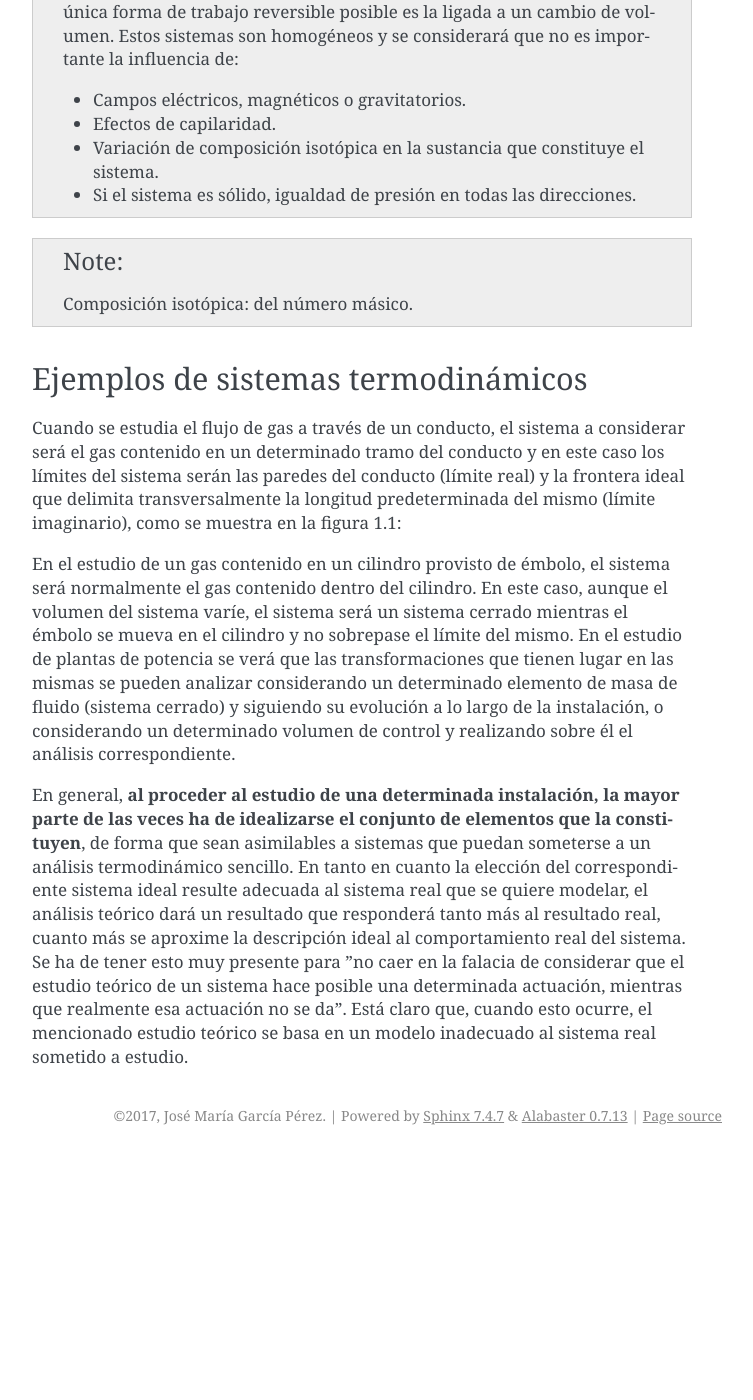
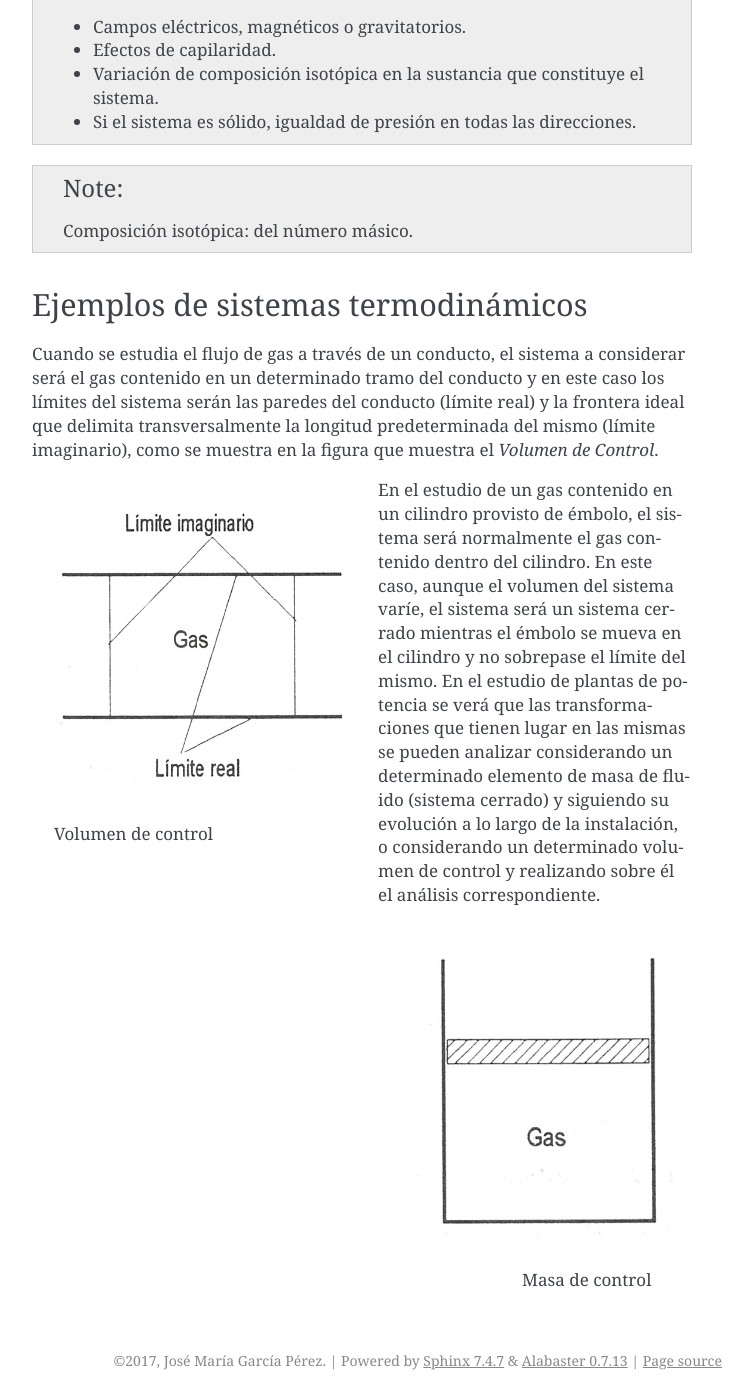
Before and after one commit to mantielero/termodinamica, a Sphinx documentation site: the page built from source/conceptos_sistema_termodinamico.rst, in a window 1280 px wide and 1400 px high, scrolled down 2475 px. Shown: the whole window, without its empty margins (388-1141 px from the left). Built offline with Sphinx 7.4.7, drawn with Linux system fonts in a browser that asks for light colours; pages that are not in the unit, such as notebooks, are missing from menus; before the commit the page ends 3630 px from its top, so only the background shows below that; some of the changed text lies outside the part shown.

Commit message:
Update conceptos_sistema_termodinamico.rst

```diff
--- a/source/conceptos_sistema_termodinamico.rst
+++ b/source/conceptos_sistema_termodinamico.rst
@@ -17,17 +17,8 @@
 - **Sistema cerrado** o **masa de control**: determinada cantidad de materia. No intercambian material a través de su frontera (ej. compresión de aire con un émbolo). Ojo, la no variación de masa no implica que el sistema sea cerrado (ej. puede salir la misma cantidad de materia que entra en un volumen de control).
 - **Sistema abierto** o **volumen de control**: región del espacio dentro de un límite predeterminado . El límite del volumen de control (que puede ser móvil) se denomina superficie de control. El sistema se define como una región del espacio dentro de un límite predeterminado; la materia puede cruzar el límite del sistema.
 
-.. figure:: ./img/masa_control.png
-   :height: 300px
-   :align: right
 
-   Masa de control
 
-.. figure:: ./img/volumen_control.png
-   :height: 300px
-   :align: left
-
-   Volumen de control
 
 Todo lo situado fuera de los límites del sistema se denomina **medio ambiente** (o *exterior* o alrededores). Normalmente se considera como medio ambiente del sistema aquellas cosas exteriores al mismo que ejercen alguna influencia sobre él (interaccionan con el sistema). El conjunto de sistema y medio ambiente constituye el universo termodinámico en un problema dado.
 
@@ -78,13 +70,18 @@
 Ejemplos de sistemas termodinámicos
 -----------------------------------
 
-Cuando se estudia el flujo de gas a través de un conducto, el sistema a considerar será el gas contenido en un determinado tramo del conducto y en este caso los límites del sistema serán las paredes del conducto (límite real) y la frontera ideal que delimita transversalmente la longitud predeterminada del mismo (límite imaginario), como se muestra en la figura 1.1:
+Cuando se estudia el flujo de gas a través de un conducto, el sistema a considerar será el gas contenido en un determinado tramo del conducto y en este caso los límites del sistema serán las paredes del conducto (límite real) y la frontera ideal que delimita transversalmente la longitud predeterminada del mismo (límite imaginario), como se muestra en la figura que muestra el *Volumen de Control*.
 
+.. figure:: ./img/volumen_control.png
+   :height: 300px
+   :align: left
 
-
-
-
+   Volumen de control
 
 En el estudio de un gas contenido en un cilindro provisto de émbolo, el sistema será normalmente el gas contenido dentro del cilindro. En este caso, aunque el volumen del sistema varíe, el sistema será un sistema cerrado mientras el émbolo se mueva en el cilindro y no sobrepase el límite del mismo. En el estudio de plantas de potencia se verá que las transformaciones que tienen lugar en las mismas se pueden analizar considerando un determinado elemento de masa de fluido (sistema cerrado) y siguiendo su evolución a lo largo de la instalación, o considerando un determinado volumen de control y realizando sobre él el análisis correspondiente.
 
-En general, **al proceder al estudio de una determinada instalación, la mayor parte de las veces ha de idealizarse el conjunto de elementos que la constituyen**, de forma que sean asimilables a sistemas que puedan someterse a un análisis termodinámico sencillo. En tanto en cuanto la elección del correspondiente sistema ideal resulte adecuada al sistema real que se quiere modelar, el análisis teórico dará un resultado que responderá tanto más al resultado real, cuanto más se aproxime la descripción ideal al comportamiento real del sistema. Se ha de tener esto muy presente para ”no caer en la falacia de considerar que el estudio teórico de un sistema hace posible una determinada actuación, mientras que realmente esa actuación no se da”. Está claro que, cuando esto ocurre, el mencionado estudio teórico se basa en un modelo inadecuado al sistema real sometido a estudio.
+.. figure:: ./img/masa_control.png
+   :height: 300px
+   :align: right
+
+   Masa de control
```
Also changed, not shown: other parts of source/conceptos_sistema_termodinamico.rst (+1 -0 lines).
